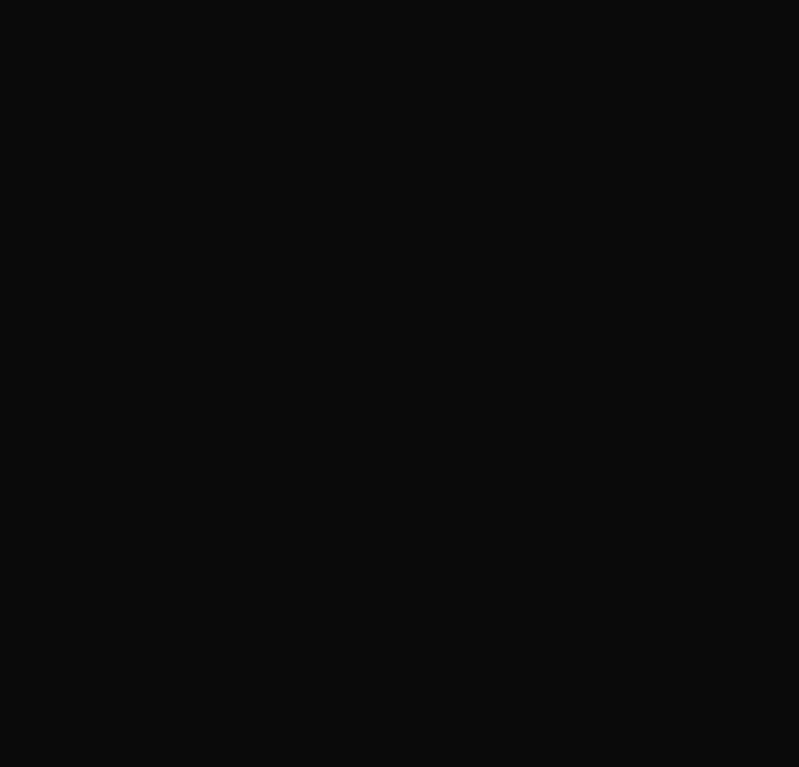
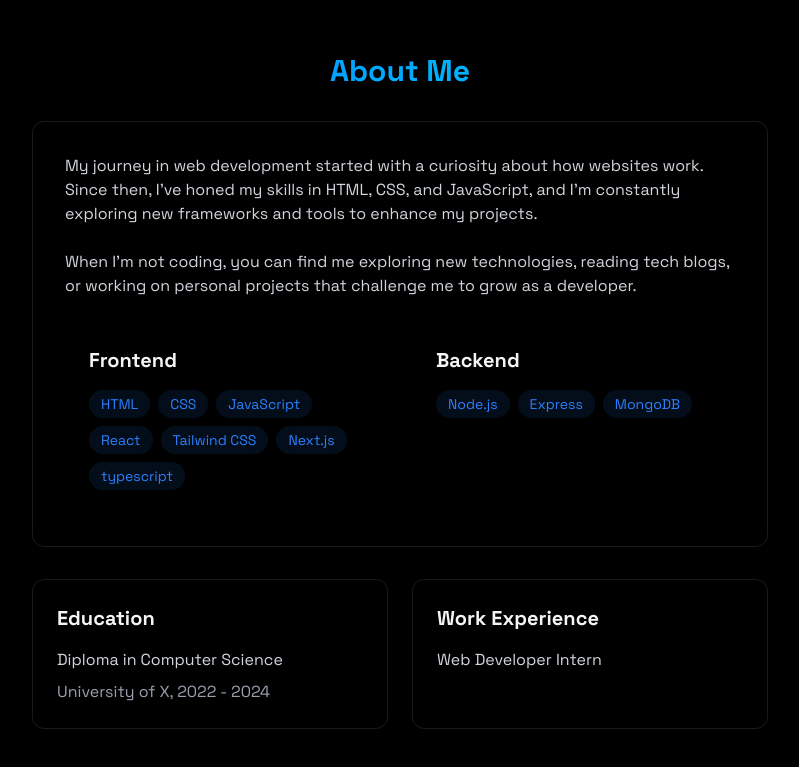
Before and after one commit to zahraelfrouah/Zahra.Portfolio, a React (Vite) app: page / in a window 1280 px wide. Shown: the part 827-1594 px from the top of the page, without its empty margins (240-1039 px from the left). Before the commit the page ends 800 px from the top, so only its background shows below. Built offline with nearby package versions, Linux system fonts and the light colour scheme.

Commit message:
feat: add About section and update Home component styling

```diff
--- a/src/App.jsx
+++ b/src/App.jsx
@@ -5,6 +5,7 @@
 import { Navbar } from "./components/Navbar";
 import { MobileMenu } from "./components/MobileMenu";
 import { Home } from "./components/sections/Home";
+import { About } from "./components/sections/About";
 
 function App() {
   const [isLoaded, setIsLoaded] = useState(false);
@@ -20,6 +21,7 @@
         <Navbar menuOpen={menuOpen} setMenuOpen={setMenuOpen} />
         <MobileMenu menuOpen={menuOpen} setMenuOpen={setMenuOpen} />
         <Home />
+        <About />
       </div>
     </>
   );
--- a/src/components/sections/About.jsx
+++ b/src/components/sections/About.jsx
@@ -0,0 +1,81 @@
+export const About = () => {
+  const frontendSkills = [
+    "HTML",
+    "CSS",
+    "JavaScript",
+    "React",
+    "Tailwind CSS",
+    "Next.js",
+    "typescript",
+  ];
+  const backendSkills = ["Node.js", "Express", "MongoDB"];
+
+  return (
+    <section
+      id="about"
+      className="min-h-screen flex items-center justify-center py-20 "
+    >
+      <div className="max-w-3xl mx-auto px-4">
+        <h2 className="text-3xl font-bold mb-8 bg-gradient-to-r from-blue-500 to-cyan-400 bg-clip-text text-transparent text-center">
+          About Me
+        </h2>
+        {/* skills */}
+        <div className="rounded-xl p-8 border-white/10 border hover:-translate-y-1 transition-all">
+          <p className="text-gray-300 mb-6">
+            My journey in web development started with a curiosity about how
+            websites work. Since then, I've honed my skills in HTML, CSS, and
+            JavaScript, and I'm constantly exploring new frameworks and tools to
+            enhance my projects.
+          </p>
+          <p className="text-gray-300 mb-6">
+            When I'm not coding, you can find me exploring new technologies,
+            reading tech blogs, or working on personal projects that challenge
+            me to grow as a developer.
+          </p>
+          <div className="grid grid-cols-1 md:grid-cols-2 gap-6">
+            <div className="rounded-xl p-6 hover:-translate-y-1 transition-all ">
+              <h3 className="text-xl font-bold mb-4">Frontend</h3>
+              <div className=" flex flex-wrap gap-2">
+                {frontendSkills.map((skills, key) => (
+                  <span
+                    key={key}
+                    className="bg-blue-500/10 text-blue-500 py-1 px-3 rounded-full text-sm hover:bg-blue-500/20 hover:shadow-[0_2px_8px_rgba(59,130,246,0.2)] transition"
+                  >
+                    {skills}
+                  </span>
+                ))}
+              </div>
+            </div>
+
+            <div className="rounded-xl p-6 hover:-translate-y-1 transition-all ">
+              <h3 className="text-xl font-bold mb-4">Backend</h3>
+              <div className=" flex flex-wrap gap-2">
+                {backendSkills.map((skills, key) => (
+                  <span
+                    key={key}
+                    className="bg-blue-500/10 text-blue-500 py-1 px-3 rounded-full text-sm hover:bg-blue-500/20 hover:shadow-[0_2px_8px_rgba(59,130,246,0.2)] transition"
+                  >
+                    {skills}
+                  </span>
+                ))}
+              </div>
+            </div>
+          </div>
+        </div>
+        {/* education */}
+        <div className="grid grid-cols-1 md:grid-cols-2 gap-6 mt-8">
+          <div className="p-6 rounded-xl border-white/10 border hover:-translate-y-1 transition-all">
+            <h3 className="text-xl font-bold mb-4">Education</h3>
+            <p className="text-gray-300 mb-2">Diploma in Computer Science</p>
+            <p className="text-gray-400">University of X, 2022 - 2024</p>
+          </div>
+
+          <div className="p-6 rounded-xl border-white/10 border hover:-translate-y-1 transition-all">
+            <h3 className="text-xl font-bold mb-4">Work Experience</h3>
+            <p className="text-gray-300 mb-2">Web Developer Intern</p>
+          </div>
+        </div>
+      </div>
+    </section>
+  );
+};
--- a/src/components/sections/Home.jsx
+++ b/src/components/sections/Home.jsx
@@ -5,7 +5,7 @@
       className="min-h-screen flex items-center justify-center relative "
     >
       <div className="text-center z-10 px-4 py-24">
-        <h1 className="text-5xl md:text-7xl font-bold mb-6 bg-gradient-to-r from-blue-500 to bg-purple-500 bg-clip-text text-transparent  leading-tight">
+        <h1 className="text-5xl md:text-7xl font-bold mb-6 bg-gradient-to-r from-blue-500 to to-cyan-400 bg-clip-text text-transparent  leading-tight">
           Hi, I'm zahra a web developer
           <br />
           who loves to create beautiful and functional websites.
```
